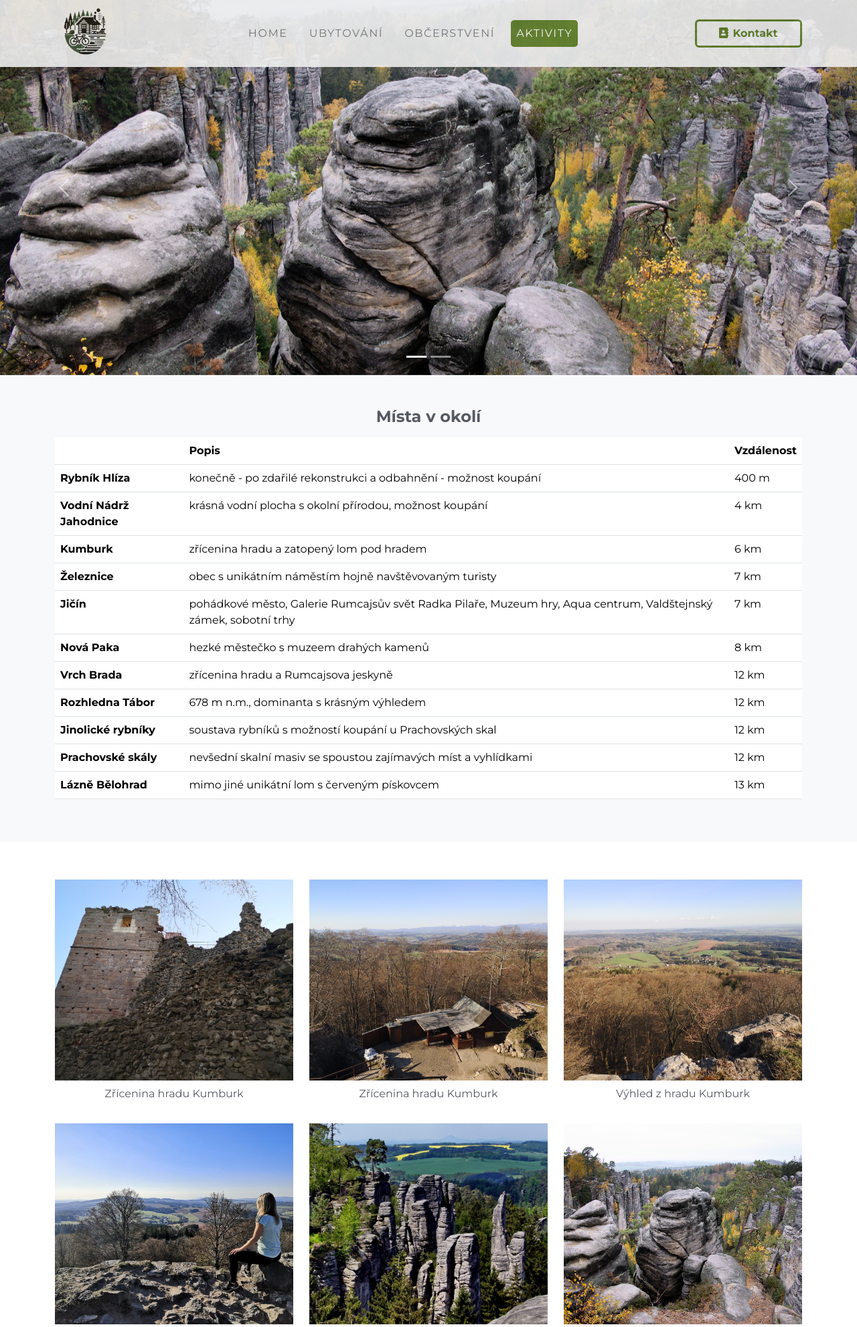
After one commit to syny-o/prachovec, a Django app: page /aktivity in a window 1280 px wide. The commit adds this page. Shown: the top 1981 px of the page at 67% size. Run offline with Django 5.2, Linux system fonts and the light colour scheme; parts of the project's set-up code (start-up, migrations or seed data) failed here and were passed over; some libraries are stand-ins or nearby versions.

Commit message:
implemented aktivity page

```diff
--- a/prachovec/mysite/urls.py
+++ b/prachovec/mysite/urls.py
@@ -9,6 +9,7 @@ urlpatterns = [
     path('', views.home, name='home'),
     path('ubytovani', views.ubytovani, name='ubytovani'),
     path('obcerstveni', views.obcerstveni, name='obcerstveni'),
+    path('aktivity', views.aktivity, name='aktivity'),
 
 
 ]
--- a/prachovec/mysite/views.py
+++ b/prachovec/mysite/views.py
@@ -73,6 +73,10 @@ def obcerstveni(request):
     return render(request, 'mysite/obcerstveni.html')
 
 
+def aktivity(request):
+    return render(request, 'mysite/aktivity.html')
+
+
 
 # def handle_email(email_from, full_name, phone, email, note, date_arrival, date_departure):
 #     subject = 'Nová zpráva z webu Prachovec'
--- a/prachovec/static/css/style.css
+++ b/prachovec/static/css/style.css
@@ -78,31 +78,33 @@ h2 {
 
 .btn {
   min-width: 160px !important;
+  /* height: 50px; */
+  border-width: medium;
 }
 
 .btn svg {
-  margin-right: 5px !important;
+  margin-right: 6px !important;
 }
 
 .btn-primary {
   border-color: var(--primary-color);
   background-color: var(--primary-color);
-  border-width: medium;
-  padding: 0.6rem 1.3rem;
-  font-size: 1.2rem;
-  min-width: 8rem;
+
+  font-size: 1rem;
+  font-weight: 600;
 }
 .btn-primary:hover {
-  background-color: var(--primary-color);
+  background-color: transparent !important;
   border-color: var(--primary-color);
-  color: #fff;
+  color: var(--primary-color);
 }
 .btn-secondary {
   border-color: var(--primary-color);
   color: var(--primary-color);
-  border-width: medium;
+
   background-color: transparent;
-  text-decoration: none !important;
+  font-weight: 600;
+  font-size: 1rem;
 }
 .btn-secondary:hover {
   background-color: var(--primary-color);
@@ -228,6 +230,9 @@ h2 {
 }
 
 /* -----------------  Icons section Start ----------------- */
+#icons p {
+  margin-bottom: 1px !important;
+}
 
 .icon-container {
   min-width: 60px !important;
@@ -312,6 +317,9 @@ footer .address p {
 #photo-gallery .image {
   display: block;
   width: 100%;
+  height: 300px;
+  object-fit: cover;
+  object-position: center;
 }
 
 #price-list ul {
--- /dev/null
+++ b/prachovec/templates/mysite/aktivity.html
@@ -0,0 +1,9 @@
+{% extends 'mysite/base/base.html' %}
+{% block content %}
+
+
+{% include "mysite/aktivity/carousel.html" %}
+{% include "mysite/aktivity/destinations.html" %}
+{% include "mysite/aktivity/photo_gallery.html" %}
+
+{% endblock %}
--- /dev/null
+++ b/prachovec/templates/mysite/aktivity/carousel.html
@@ -0,0 +1,33 @@
+{% load static %}
+
+<section id="ubytovani-hero" data-aos="fade-in" data-aos-delay="400">
+    <div id="carouselExampleIndicators" class="carousel slide h-100">
+        <div class="carousel-indicators">
+            <button type="button" data-bs-target="#carouselExampleIndicators" data-bs-slide-to="0" class="active"
+                aria-current="true" aria-label="Slide 1"></button>
+            <button type="button" data-bs-target="#carouselExampleIndicators" data-bs-slide-to="1"
+                aria-label="Slide 2"></button>
+
+        </div>
+        <div class="carousel-inner h-100">
+            <div class="carousel-item active carousel-item1 h-100">
+                <img src="{% static 'img/aktivity-carousel-1.jpg' %}" alt="">
+            </div>
+            <div class="carousel-item carousel-item2 h-100">
+                <img src="{% static 'img/aktivity-carousel-2.jpg' %}" alt="">
+            </div>
+
+        </div>
+        <button class="carousel-control-prev" type="button" data-bs-target="#carouselExampleIndicators"
+            data-bs-slide="prev">
+            <span class="carousel-control-prev-icon" aria-hidden="true"></span>
+            <span class="visually-hidden">Previous</span>
+        </button>
+        <button class="carousel-control-next" type="button" data-bs-target="#carouselExampleIndicators"
+            data-bs-slide="next">
+            <span class="carousel-control-next-icon" aria-hidden="true"></span>
+            <span class="visually-hidden">Next</span>
+        </button>
+    </div>
+
+</section>
--- /dev/null
+++ b/prachovec/templates/mysite/aktivity/destinations.html
@@ -0,0 +1,77 @@
+<div id="price-list" class="py-5 bg-light">
+    <div class="container">
+        <h2>Místa v okolí</h2>
+        <p></p>
+        <table class="table table-hover">
+            <thead class="thead-color">
+                <tr class="align-middle">
+                    <th class="align-middle" scope="col"></th>
+                    <th scope="col">Popis</th>
+                    <th scope="col">Vzdálenost</th>
+                </tr>
+            </thead>
+            <tbody>
+                <tr>
+                    <th scope="row">Rybník Hlíza</th>
+                    <td>konečně - po zdařilé rekonstrukci a odbahnění - možnost koupání</td>
+                    <td>400 m</td>
+                </tr>
+                <tr>
+                    <th scope="row">Vodní Nádrž Jahodnice</th>
+                    <td>krásná vodní plocha s okolní přírodou, možnost koupání</td>
+                    <td>4 km</td>
+                </tr>
+                <tr>
+                    <th scope="row">Kumburk</th>
+                    <td>zřícenina hradu a zatopený lom pod hradem</td>
+                    <td>6 km</td>
+                </tr>
+                <tr>
+                    <th scope="row">Železnice</th>
+                    <td>obec s unikátním náměstím hojně navštěvovaným turisty</td>
+                    <td>7 km</td>
+                </tr>
+                <tr>
+                    <th scope="row">Jičín</th>
+                    <td>pohádkové město, Galerie Rumcajsův svět Radka Pilaře, Muzeum hry, Aqua centrum, Valdštejnský
+                        zámek, sobotní trhy</td>
+                    <td>7 km</td>
+                </tr>
+                <tr>
+                    <th scope="row">Nová Paka</th>
+                    <td>hezké městečko s muzeem drahých kamenů</td>
+                    <td>8 km</td>
+                </tr>
+                <tr>
+                    <th scope="row">Vrch Brada</th>
+                    <td>zřícenina hradu a Rumcajsova jeskyně</td>
+                    <td>12 km</td>
+                </tr>
+                <tr>
+                    <th scope="row">Rozhledna Tábor</th>
+                    <td>678 m n.m., dominanta s krásným výhledem</td>
+                    <td>12 km</td>
+                </tr>
+                <tr>
+                    <th scope="row">Jinolické rybníky</th>
+                    <td>soustava rybníků s možností koupání u Prachovských skal</td>
+                    <td>12 km</td>
+                </tr>
+                <tr>
+                    <th scope="row">Prachovské skály</th>
+                    <td>nevšední skalní masiv se spoustou zajímavých míst a vyhlídkami</td>
+                    <td>12 km</td>
+                </tr>
+                <tr>
+                    <th scope="row">Lázně Bělohrad</th>
+                    <td>mimo jiné unikátní lom s červeným pískovcem</td>
+                    <td>13 km</td>
+                </tr>
+            </tbody>
+        </table>
+
+
+
+
+    </div>
+</div>
--- /dev/null
+++ b/prachovec/templates/mysite/aktivity/photo_gallery.html
@@ -0,0 +1,63 @@
+{% load static %}
+
+<section id="photo-gallery" class="py-5">
+    <div class="container">
+        <div class="row">
+
+            <div class="col-lg-4 col-sm-6 py-2">
+                <div class="thumbnail text-center">
+                    <div class="img-container">
+                        <img src="{% static 'img/aktivity-1.jpg' %}" class="image" alt="Activity 1" />
+                    </div>
+                    <p class="mt-2">Zřícenina hradu Kumburk</p>
+                </div>
+            </div>
+
+            <div class="col-lg-4 col-sm-6 py-2">
+                <div class="thumbnail text-center">
+                    <div class="img-container">
+                        <img src="{% static 'img/aktivity-2.jpg' %}" class="image" alt="Activity 2" />
+                    </div>
+                    <p class="mt-2">Zřícenina hradu Kumburk</p>
+                </div>
+            </div>
+
+            <div class="col-lg-4 col-sm-6 py-2">
+                <div class="thumbnail text-center">
+                    <div class="img-container">
+                        <img src="{% static 'img/aktivity-3.jpg' %}" class="image" alt="Activity 3" />
+                    </div>
+                    <p class="mt-2">Výhled z hradu Kumburk</p>
+                </div>
+            </div>
+
+            <div class="col-lg-4 col-sm-6 py-2">
+                <div class="thumbnail text-center">
+                    <div class="img-container">
+                        <img src="{% static 'img/aktivity-4.jpg' %}" class="image" alt="Activity 4" />
+                    </div>
+                    <p class="mt-2">Prachovské skály</p>
+                </div>
+            </div>
+
+            <div class="col-lg-4 col-sm-6 py-2">
+                <div class="thumbnail text-center">
+                    <div class="img-container">
+                        <img src="{% static 'img/prachovskeskaly.jpg' %}" class="image" alt="Activity 5" />
+                    </div>
+                    <p class="mt-2">Prachovské skály</p>
+                </div>
+            </div>
+
+            <div class="col-lg-4 col-sm-6 py-2">
+                <div class="thumbnail text-center">
+                    <div class="img-container">
+                        <img src="{% static 'img/aktivity-carousel-1.jpg' %}" class="image" alt="Activity 6" />
+                    </div>
+                    <p class="mt-2">Prachovské skály</p>
+                </div>
+            </div>
+
+        </div>
+    </div>
+</section>
```
Also changed, not shown: prachovec/static/img/aktivity-1.jpg (added), prachovec/static/img/aktivity-2.jpg (added), prachovec/static/img/aktivity-3.jpg (added), prachovec/static/img/aktivity-4.jpg (added), prachovec/static/img/aktivity-carousel-1.jpg (added), prachovec/static/img/aktivity-carousel-2.jpg (added).
